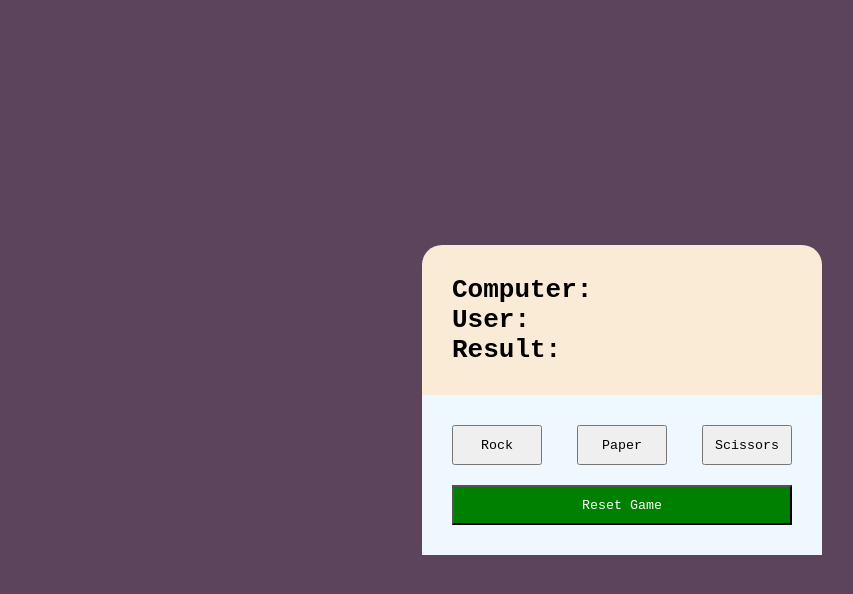
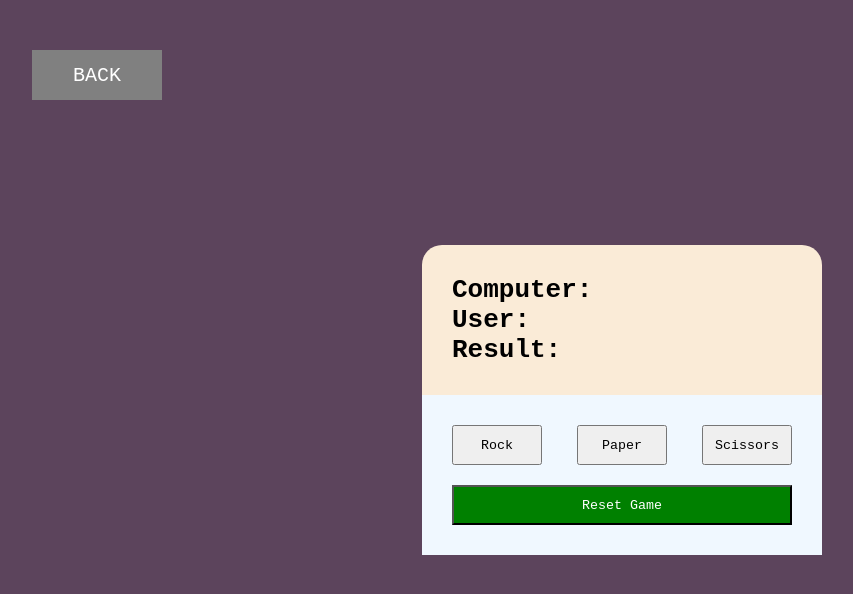
Before and after one commit to darianmorat/mini-projects, a plain HTML site: page paper-rock-game/index.html in a window 1280 px wide. Shown: the whole page, without its empty margins (18-871 px from the left). Drawn offline with Linux system fonts and the light colour scheme.

Commit message:
add back button to paper-rock-game

```diff
--- a/paper-rock-game/index.html
+++ b/paper-rock-game/index.html
@@ -7,6 +7,9 @@
       <link rel="stylesheet" href="style.css" />
    </head>
    <body>
+      <!-- Turn Back -->
+      <div class="back"><a href="../index.html" class="back-link">BACK</a></div>
+
       <!-- INFORMATION -->
       <div class="info">
          <h1>Computer: <span class="computer-selection"></span></h1>
--- a/paper-rock-game/style.css
+++ b/paper-rock-game/style.css
@@ -14,6 +14,35 @@ body {
    height: 100vh;
 }
 
+/* Turn Back */
+.back {
+   position: absolute;
+   top: 0;
+   left: 0;
+   margin: 50px;
+   width: 130px;
+   height: 50px;
+   background-color: grey;
+   border: 0;
+}
+
+.back-link {
+   display: flex;
+   justify-content: center;
+   align-items: center;
+   width: 100%;
+   height: 100%;
+   text-decoration: none;
+   color: white;
+   font-size: 20px;
+}
+
+.back-link:hover{
+   background-color: #4e4e4e;
+   border: solid black 3px;
+}
+
+/* INFORMATION */
 .info {
    width: 400px;
    background-color: antiquewhite;
@@ -25,6 +54,7 @@ h1 > .result {
    color: red;
 }
 
+/* SELECTION */
 .selection {
    display: flex;
    justify-content: space-between;
```
